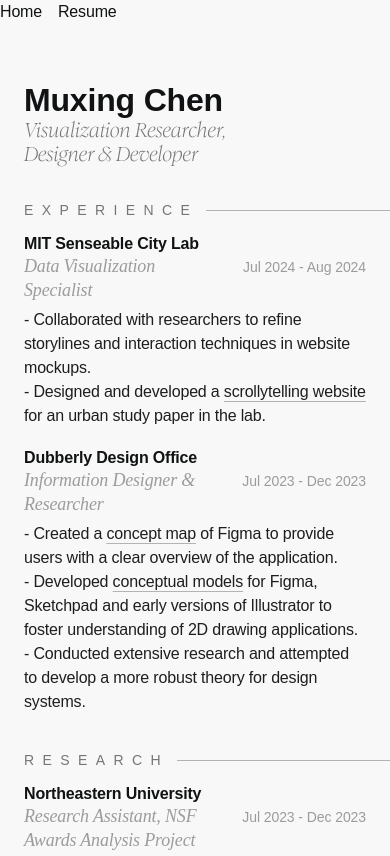
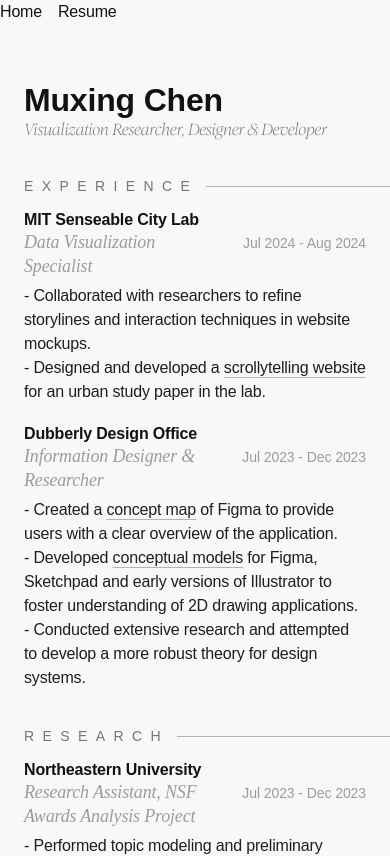
Before and after one commit to muxingchennnn/muxingchennnn.github.io, a SvelteKit app: page /resume in a window 390 px wide. Shown: the top 856 px of the page. Built offline with nearby package versions, Linux system fonts and the light colour scheme; a web font is replaced by a local one.

Commit message:
adjust the size of subtitle on resume

```diff
--- a/src/routes/resume/+page.svelte
+++ b/src/routes/resume/+page.svelte
@@ -165,7 +165,7 @@
 	}
 
 	h2 {
-		@apply font-display text-[1.25rem] text-balance text-gray-500;
+		@apply font-display text-[1rem] text-balance text-gray-500 sm:text-[1.25rem];
 	}
 
 	h3 {
```
